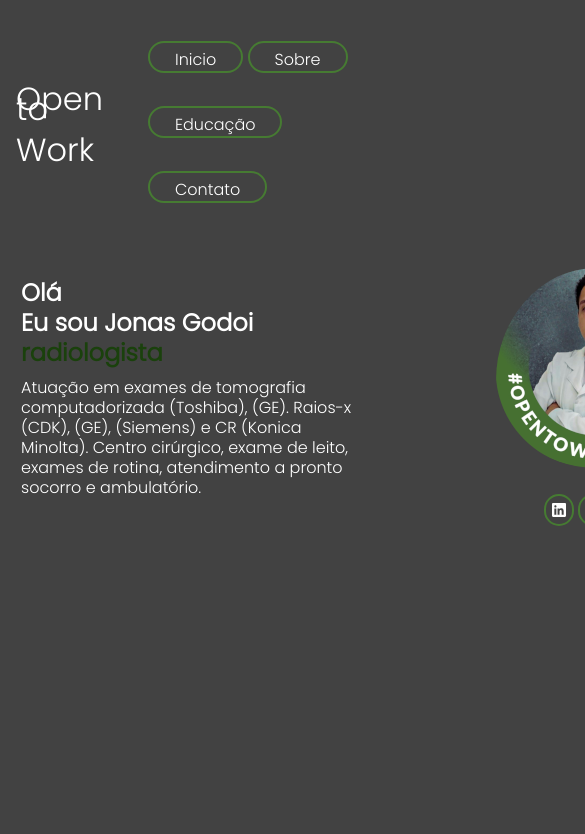
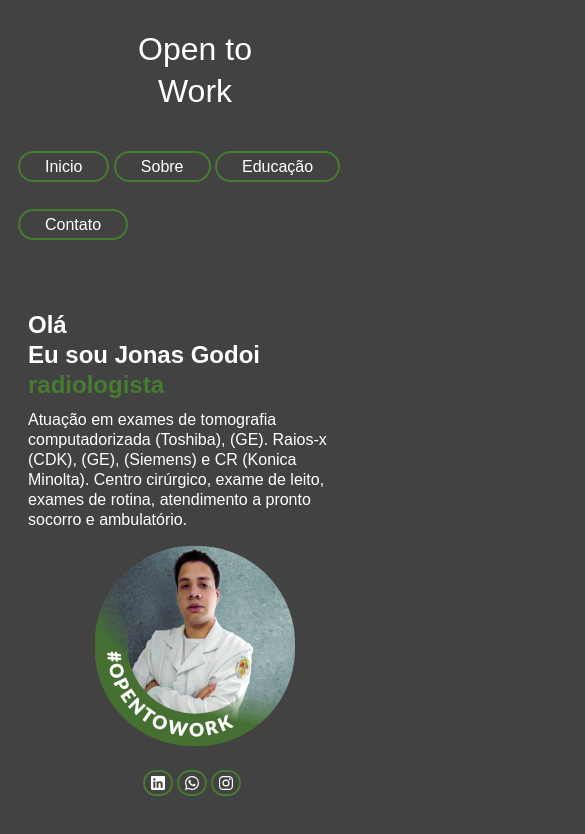
Before and after one commit to Ezequiel-Gino-Santos/landing-page, a plain HTML site: page index.html in a window 390 px wide. Shown: the top 834 px of the page, 585 px wide, since content can reach past the window. Drawn offline with nearby package versions, Linux system fonts and the light colour scheme; a web font is replaced by a local one.

Commit message:
atualização para dispositivos moveis

```diff
--- a/index.html
+++ b/index.html
@@ -5,7 +5,6 @@
     <meta http-equiv="X-UA-Compatible" content="IE=edge">
     <meta name="viewport" content="width=device-width, initial-scale=1.0">
     <title>Jonas Godoi</title>
-    <link rel="shortcut icon" href="imagens/perfil-social-200.png" type="image/x-icon">
     <link rel="stylesheet" href="style.css">
 
 </head>
@@ -16,13 +15,13 @@
             <h1>Work</h1>
         </div>
         <ul>
-           <a href="#"><li>Inicio</li></a>
+           <a href="#" class="a"><li>Inicio</li></a>
 
-           <a href="#"><li>Sobre</li></a>
+           <a href="#" class="b"><li>Sobre</li></a>
 
-           <a href="#"><li>Educação</li></a>
+           <a href="#" class="a"><li>Educação</li></a>
 
-           <a href="#"><li>Contato</li></a>
+           <a href="#" class="b"><li>Contato</li></a>
         </ul>
 
     </header>
--- a/style.css
+++ b/style.css
@@ -1,48 +1,47 @@
 @charset "UTF-8";
-@import url('https://fonts.googleapis.com/css2?family=Poppins:wght@300&display=swap');
+@import url('htt ps://fonts.googleapis.com/css2?family=Poppins:wght@300&display=swap');
 
 body {
     background-color: rgb(66, 66, 66);
     color: white;
     font-family: 'Poppins', sans-serif;
-    max-width: 1200px;
-    margin: 0 auto;
-    padding: 1px;
 }
+
 header {
     padding: 10px;
     display: flex;
-    flex-direction: row;
-    justify-content: space-between;
+    justify-content: space-around;
     align-items: center;
-    border-radius: 0px 0px 10px 10px;
+}
 
-
-}
 #title {
-    flex-direction: column;
     line-height: 10px;
 }
+
 li {
     display: inline-block;
     margin: 20px;
 }
+
 a {
     color: white;
     border: 2px solid rgb(70, 123, 50);
     padding: 5px;
     border-radius: 25px;
 }
+
 a:hover {
     color: rgb(70, 123, 50);
     transition: 0.3s all;
     background-color: rgb(70, 123, 50);
     color: white;
 }
+
 h1 {
     font-weight: 200;
     padding: 5px;
 }
+
 main {
     padding: 20px;
     width: 700px;
@@ -50,39 +49,78 @@ main {
     flex-direction: row;
     margin: auto;
 }
+
 h2 {
     line-height: 10px;
 
 }
+
 span {
-    color: rgb(26, 65, 12);
+    font-weight: 800;
+    color: rgb(70, 123, 50);
 }
+
 p {
     line-height: 20px;
-    max-width: 500px;
 
 }
+
 #link-contato {
     display: flex;
     width: 100%;
     padding: 9px;
     margin: 5px;
 }
+
 article {
     margin-left: 100px;
+
 }
 
 article > ul {
     width: 105px;
     margin: auto;
-    padding: 0px;
 }
 
-ul > a {
-    padding-bottom: 0px;
+article > ul > a {
+    padding-bottom: 0;
 }
+
 img {
     padding: 0px 25px 25px 25px;
     width: 200px;
-    border-radius: 110%;
 }
+
+@media (max-width:600px) {
+    body {
+        background-color: rgb(66, 66, 66);
+    }
+    header {
+        display: flex;
+        align-items: center;
+        flex-direction: row;
+        flex-wrap: wrap;
+        justify-content: center;
+    }
+
+    h1 {
+        display: flex;
+        justify-content: center;
+    }
+    ul {
+        padding: 0;
+        flex-direction: row;
+    }
+    main {
+        width: auto;
+        display: block;
+    }
+    article {
+        width: fit-content;
+        margin: auto;
+    }
+    img {
+        margin: 0;
+    }
+
+}
```
